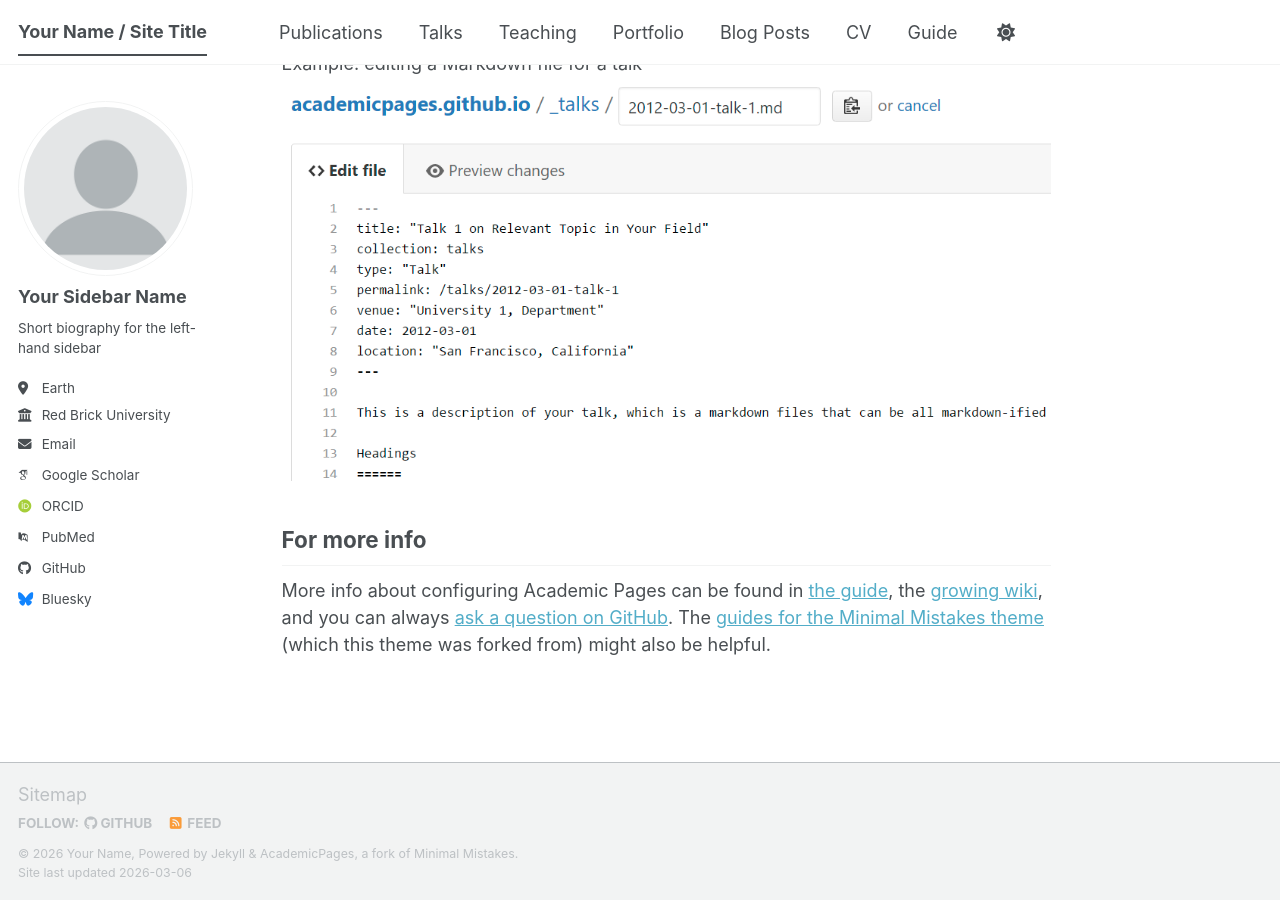
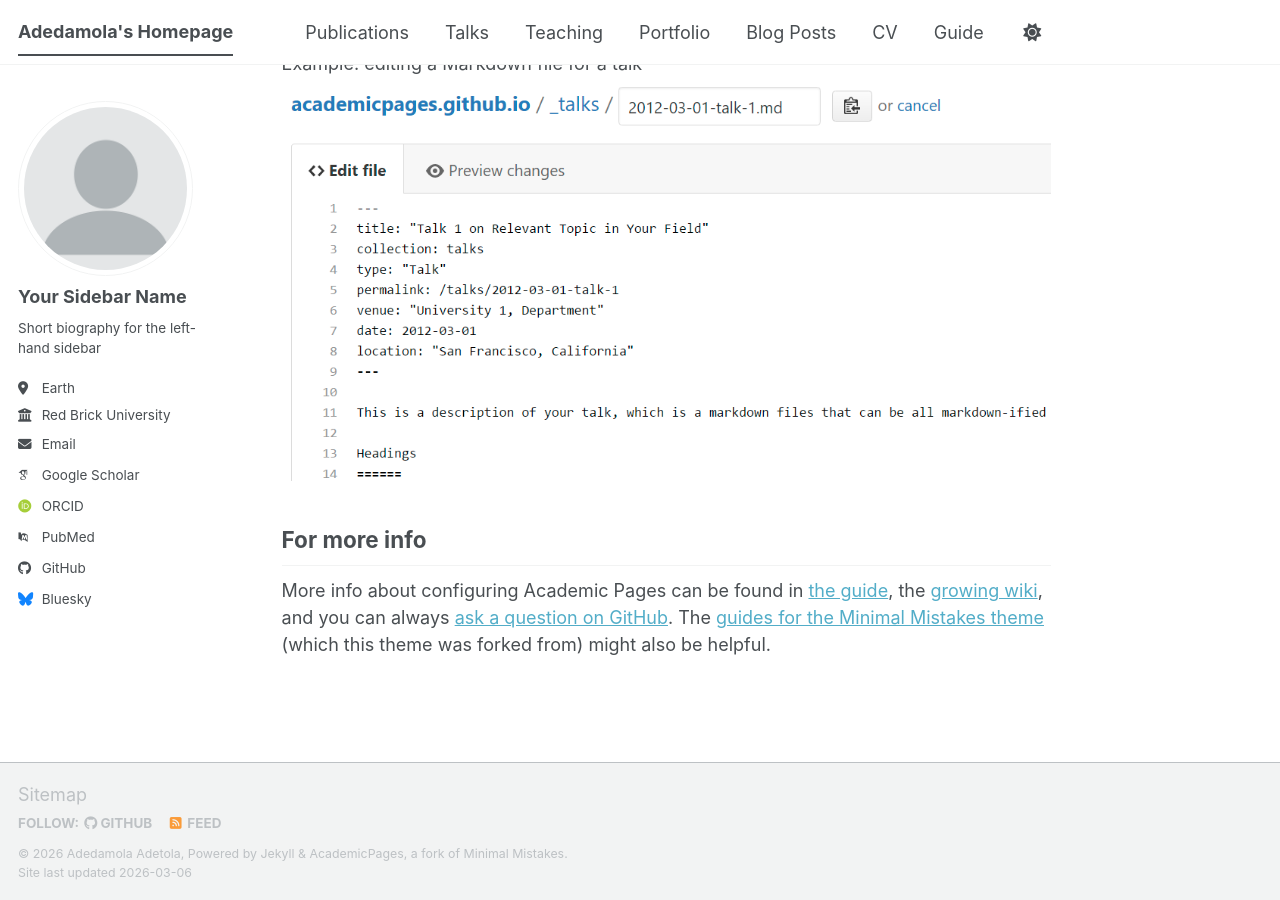
Before and after one commit to Adedam100/Adedam100.github.io, a Jekyll site: the page built from _pages/about.md, in a window 1280 px wide and 900 px high, scrolled down 2720 px. Built offline with Jekyll 4.4.1, drawn with Linux system fonts in a browser that asks for light colours; some web fonts are replaced; a script bundle is joined from its source files by our own code; library files that are not in the unit come from our copies.

Commit message:
Update _config.yml

```diff
--- a/_config.yml
+++ b/_config.yml
@@ -9,11 +9,11 @@
 # Basic Site Settings
 locale                   : "en-US"
 site_theme               : "default" # The available themes options are "default", "air", "sunrise", "mint", "dirt" and "contrast"
-title                    : "Your Name / Site Title"
+title                    : "Adedamola's Homepage"
 title_separator          : "-"
-name                     : &name "Your Name"
-description              : &description "Your Name's academic portfolio"   # Update this with a general description of your site, this is the default if not overridden by a page
-url                      : https://academicpages.github.io # The base hostname & protocol for your site e.g. "https://[your GitHub username].github.io",
+name                     : &name "Adedamola Adetola"
+description              : &description "Adedamola's academic portfolio"   # Update this with a general description of your site, this is the default if not overridden by a page
+url                      : https://Adedam100.github.io # The base hostname & protocol for your site e.g. "https://[your GitHub username].github.io",
                                                            # or if you already have some other page hosted on Github then use "https://[your GitHub username].github.io/[Your Repo Name]"
 baseurl                  : "" # the subpath of your site, e.g. "/blog"
 repository               : "academicpages/academicpages.github.io"
```
